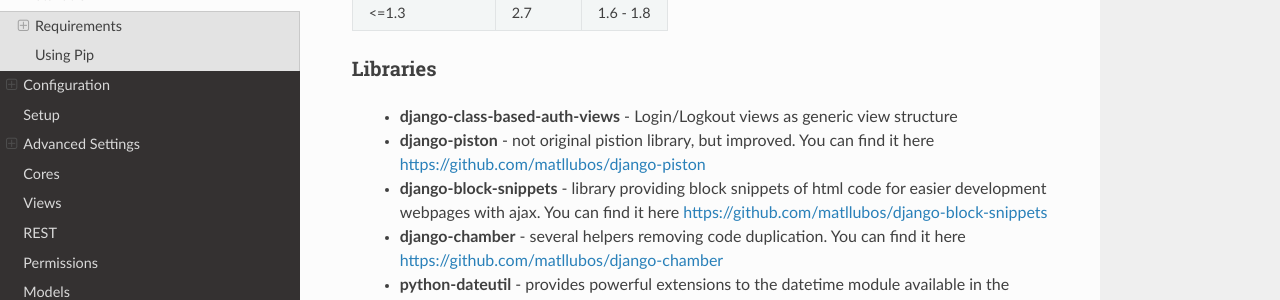
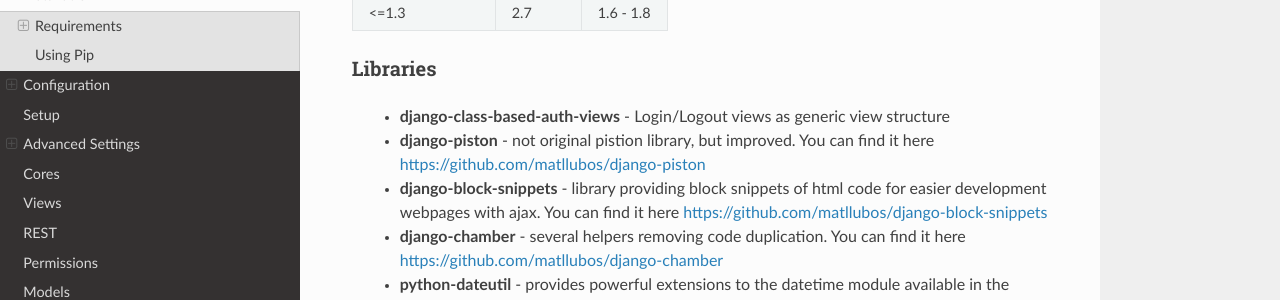
Before and after one commit to matllubos/django-is-core, a Sphinx documentation site: the page built from docs/installation.rst, in a window 1280 px wide and 1400 px high, scrolled down 217 px. Shown: the part 151-451 px from the top of the window. Built offline with Sphinx 7.4.7 and the Read the Docs theme 2.0.0, drawn with Linux system fonts in a browser that asks for light colours; some of the changed text lies outside the part shown.

Commit message:
instalation fixes

```diff
--- a/docs/installation.rst
+++ b/docs/installation.rst
@@ -23,7 +23,7 @@
 Libraries
 ^^^^^^^^^
 
- * **django-class-based-auth-views** - Login/Logkout views as generic view structure
+ * **django-class-based-auth-views** - Login/Logout views as generic view structure
  * **django-piston** - not original pistion library, but improved. You can find it here https://github.com/matllubos/django-piston
  * **django-block-snippets** - library providing block snippets of html code for easier development webpages with ajax. You can find it here https://github.com/matllubos/django-block-snippets
  * **django-chamber** - several helpers removing code duplication. You can find it here https://github.com/matllubos/django-chamber
@@ -82,7 +82,7 @@
     MIDDLEWARE_CLASSES = (
         ...
         'is_core.middleware.RequestKwargsMiddleware',
-        'is_core.middleware.HttpExceptionsMiddleware',
+        'is_core.middleware.HTTPExceptionsMiddleware',
     )
 
 Setup
```
